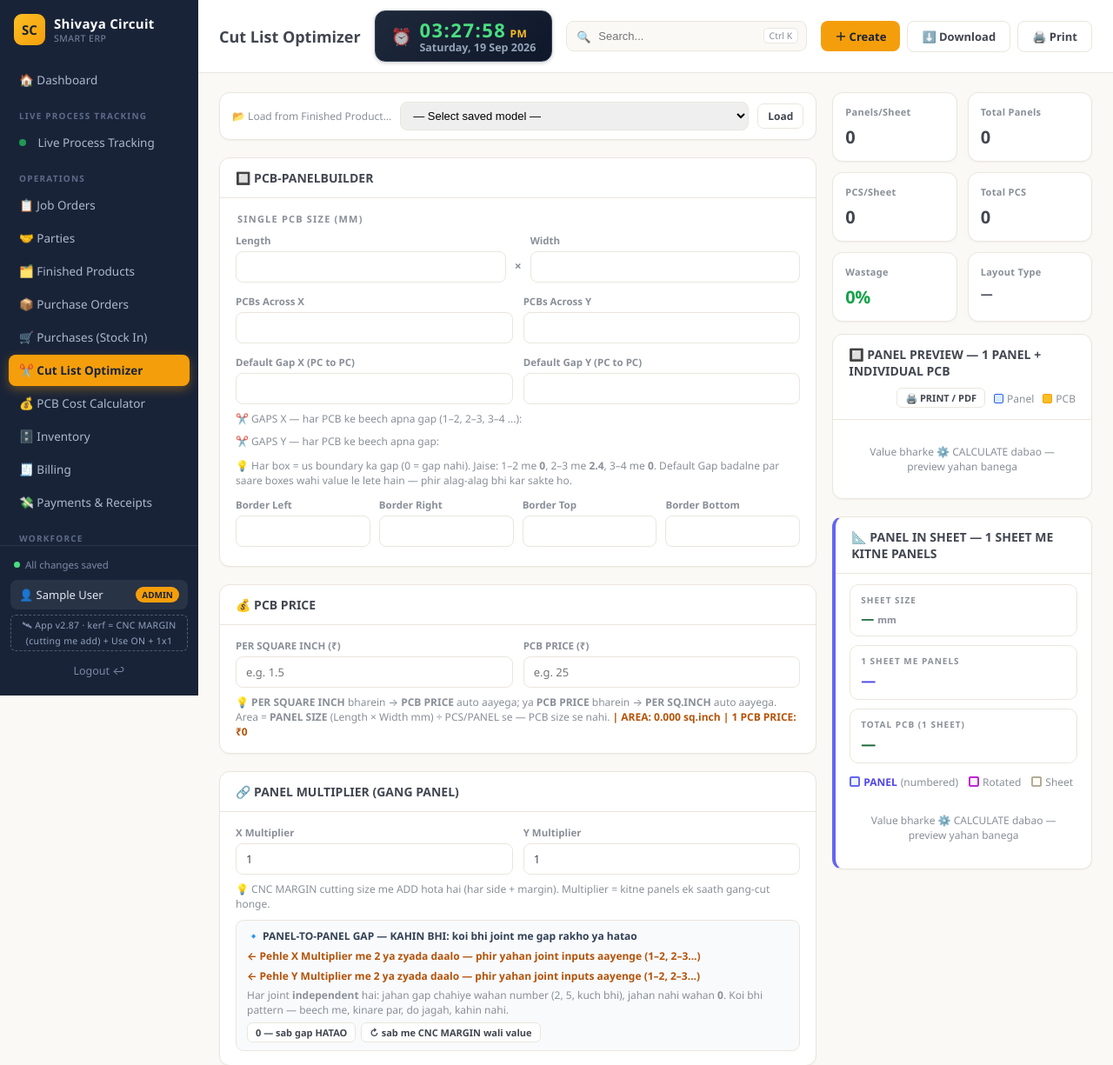
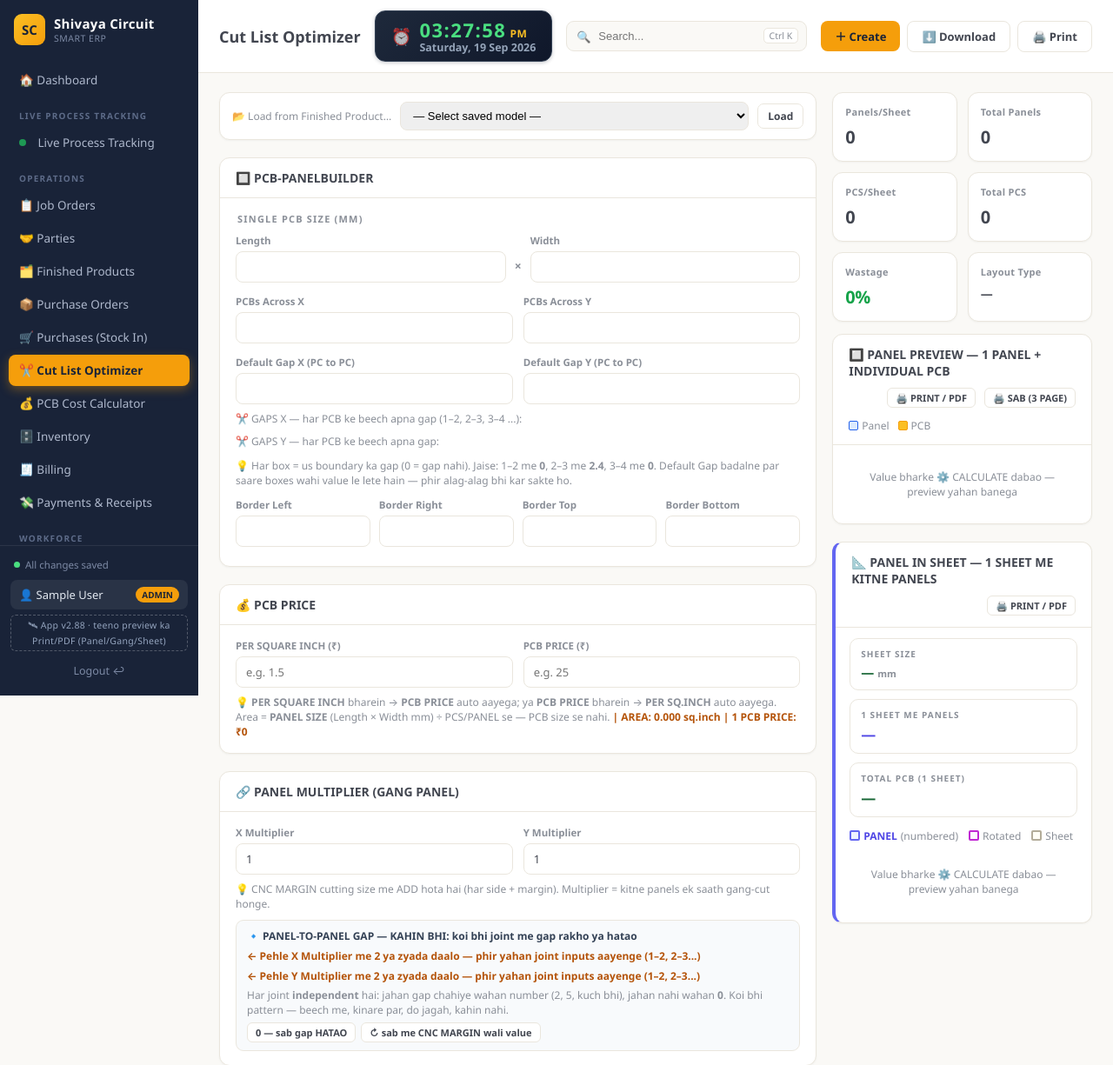
Before and after one commit to nareshkumarsahil-ux/shivaya-erp, a Flask app: page /cutlist in a window 1280 px wide. Shown: the top 1225 px of the page at 87% size. Run offline with Flask 3, Linux system fonts and the light colour scheme; the visitor is signed in with stand-in values (Sample User, id 1); data comes from the database, SQL or seed files in the repository.

Commit message:
v1.0-AAL up to date by sahil

```diff
--- a/templates/base.html
+++ b/templates/base.html
@@ -50,7 +50,7 @@
   <div class="side-footer">
     <div class="saved-note"><span class="dot"></span> All changes saved</div>
     <div class="user-chip">👤 {{ current_user_name }}<span class="role">{{ current_user_role|upper }}</span></div>
-    <div class="ver-chip" title="App version — agar ye purana dikhe to naya ZIP deploy nahi hua">🛰 App v2.87 · kerf = CNC MARGIN (cutting me add) + Use ON + 1x1</div>
+    <div class="ver-chip" title="App version — agar ye purana dikhe to naya ZIP deploy nahi hua">🛰 App v2.88 · teeno preview ka Print/PDF (Panel/Gang/Sheet)</div>
     <a class="logout" href="/logout">Logout ↩</a>
   </div>
 </aside>
--- a/templates/cutlist.html
+++ b/templates/cutlist.html
@@ -192,7 +192,7 @@
 
     <div class="panel">
       <div class="panel-head"><h3>🔲 PANEL PREVIEW — 1 PANEL + INDIVIDUAL PCB</h3>
-        <button type="button" class="btn btn-outline btn-xs" style="margin-left:auto" onclick="printPreviews()">🖨️ PRINT / PDF</button>
+        <button type="button" class="btn btn-outline btn-xs" style="margin-left:auto" onclick="printPanelPreview()">🖨️ PRINT / PDF</button><button type="button" class="btn btn-outline btn-xs" onclick="printPreviews()">🖨️ SAB (3 PAGE)</button>
         <span class="muted small" style="display:inline-flex;gap:10px;align-items:center;flex-wrap:wrap;margin-top:2px">
           <span style="display:inline-flex;gap:4px;align-items:center"><span style="width:11px;height:11px;background:#dbeafe;border:1.5px solid #2563eb;border-radius:2px;display:inline-block"></span>Panel</span>
           <span style="display:inline-flex;gap:4px;align-items:center"><span style="width:11px;height:11px;background:#fbbf24;border:1.5px solid #f59e0b;border-radius:2px;display:inline-block"></span>PCB</span>
@@ -204,7 +204,7 @@
     </div>
 
     <div class="panel" id="gangPanel" style="{{ 'display:block;' if gang_info else 'display:none;' }}border-left:4px solid #16a34a">
-      <div class="panel-head"><h3 id="gangHead">{{ ('🔗 GANG PANEL PREVIEW — ' ~ gang_info.gx ~ '×' ~ gang_info.gy ~ ' MULTIPLIER = ' ~ gang_info.pcs_gang ~ ' PCS') if gang_info else '🔗 GANG PANEL PREVIEW (MULTIPLIER)' }}</h3></div>
+      <div class="panel-head"><h3 id="gangHead">{{ ('🔗 GANG PANEL PREVIEW — ' ~ gang_info.gx ~ '×' ~ gang_info.gy ~ ' MULTIPLIER = ' ~ gang_info.pcs_gang ~ ' PCS') if gang_info else '🔗 GANG PANEL PREVIEW (MULTIPLIER)' }}</h3><button type="button" class="btn btn-outline btn-xs" style="margin-left:auto" onclick="printGangPreview()">🖨️ PRINT / PDF</button></div>
       <div class="panel-body" style="padding:12px 16px">
         <div style="display:grid;grid-template-columns:repeat(auto-fit,minmax(140px,1fr));gap:10px">
           <div class="gstat"><div class="glbl">GANG SIZE (TOTAL)</div><div class="gnum" id="gangSize">{{ '%0.2f × %0.2f'|format(gang_info.gl, gang_info.gw) if gang_info else '—' }} <span class="u">mm</span></div></div>
@@ -225,7 +225,7 @@
     </div>
 
     <div class="panel" id="sheetLayoutPanel" style="border-left:4px solid #6366f1">
-      <div class="panel-head"><h3 id="sheetLayoutHead">📐 {{ 'GANG PANEL' if gang_info else 'PANEL' }} IN SHEET — 1 SHEET ME KITNE {{ 'GANG PANELS' if gang_info else 'PANELS' }}</h3></div>
+      <div class="panel-head"><h3 id="sheetLayoutHead">📐 {{ 'GANG PANEL' if gang_info else 'PANEL' }} IN SHEET — 1 SHEET ME KITNE {{ 'GANG PANELS' if gang_info else 'PANELS' }}</h3><button type="button" class="btn btn-outline btn-xs" style="margin-left:auto" onclick="printSheetPreview()">🖨️ PRINT / PDF</button></div>
       <div class="panel-body" style="padding:12px 16px">
         <div style="display:grid;grid-template-columns:repeat(auto-fit,minmax(150px,1fr));gap:10px">
           <div class="gstat"><div class="glbl">SHEET SIZE</div><div class="gnum" style="font-size:15px"><span id="slSheet">—</span> <span class="u">mm</span></div></div>
@@ -649,21 +649,54 @@ function computeLive(){
     '#prevPrintSheet .pp-h{font:800 15px Segoe UI,Arial;margin-bottom:8px;color:#192338}}';
   document.head.appendChild(st);
 })();
+/* ---- v2.88 PRINT / PDF — har preview ka apna button + SAB (3 pages).
+   Robust tarika: naya clean window (koi CSS conflict nahi, blank print nahi).
+   Popup block ho to purana in-page print fallback. ---- */
+function _collectSvg(id){
+  var el = document.getElementById(id);
+  return (el && el.querySelector('svg')) ? el.innerHTML : '';
+}
+function _printDocs(list){
+  var body = '';
+  for (var i = 0; i < list.length; i++){
+    if (!list[i][0]) continue;
+    body += '<div class="pb"><div class="ph">' + (list.length > 1 ? (i+1) + '. ' : '') + list[i][1] + '</div>' + list[i][0] + '</div>';
+  }
+  if (!body) { alert('Pehle values bharke CALCULATE dabao \u2014 previews banenge tab print honge.'); return; }
+  var w = null;
+  try { w = window.open('', '_blank'); } catch(e) { w = null; }
+  if (w && w.document) {
+    var d = w.document;
+    d.open();
+    d.write('<html><head><title>SHIVAYA CIRCUIT PVT. LTD.  \u2014 CUT LIST PREVIEW</title>' +
+      '<style>@page{size:A4 landscape;margin:8mm}' +
+      'body{font-family:"Segoe UI",Arial,sans-serif;margin:0;padding:10px;color:#192338;background:#fff}' +
+      '.hd{text-align:center;font:800 15px "Segoe UI",Arial;border-bottom:3px solid #192338;padding-bottom:6px;margin-bottom:10px}' +
+      '.pb{page-break-after:' + (list.length > 1 ? 'always' : 'auto') + ';padding:6px 0}' +
+      '.ph{font:800 14px "Segoe UI",Arial;margin-bottom:6px}' +
+      'svg{max-width:100%;height:auto}</style></head><body>' +
+      '<div class="hd">SHIVAYA CIRCUIT PVT. LTD. \u2014 CUT LIST PREVIEW</div>' + body +
+      '</body></html>');
+    d.close();
+    try {
+      setTimeout(function(){ try { w.focus(); w.print(); } catch(e) {} }, 300);
+    } catch(e) {}
+  } else {
+    var sh = document.getElementById('prevPrintSheet');
+    if (!sh) { alert('Print popup block hua hai \u2014 browser me popup allow karke dobara try karo.'); return; }
+    sh.innerHTML = '<div style="text-align:center;font:800 16px Segoe UI,Arial;color:#192338;border-bottom:3px solid #192338;padding-bottom:8px;margin-bottom:12px">SHIVAYA CIRCUIT PVT. LTD. \u2014 CUT LIST PREVIEW</div>' + body;
+    document.body.classList.add('prevprint');
+    setTimeout(function(){ window.print(); setTimeout(function(){ document.body.classList.remove('prevprint'); }, 300); }, 60);
+  }
+}
 function printPreviews(){
-  var ids = [['svgPanel', 'PANEL PREVIEW \u2014 1 PANEL + INDIVIDUAL PCB'],
-             ['svgGangPanel', 'GANG PANEL PREVIEW (MULTIPLIER)'],
-             ['svgSheetLayout', 'PANEL IN SHEET \u2014 CUTTING LAYOUT']];
-  var out = '';
-  for (var i = 0; i < ids.length; i++){
-    var el = document.getElementById(ids[i][0]);
-    if (el && el.querySelector('svg')) out += '<div class="pp-block"><div class="pp-h">' + (i+1) + '. ' + ids[i][1] + '</div>' + el.innerHTML + '</div>';
-  }
-  if (!out) { alert('Pehle values bharke CALCULATE dabao \u2014 previews banenge tab print honge.'); return; }
-  var sh = document.getElementById('prevPrintSheet');
-  sh.innerHTML = '<div style="text-align:center;font:800 16px Segoe UI,Arial;color:#192338;border-bottom:3px solid #192338;padding-bottom:8px;margin-bottom:12px">SHIVAYA CIRCUIT PVT. LTD. \u2014 CUT LIST PREVIEWS</div>' + out;
-  document.body.classList.add('prevprint');
-  setTimeout(function(){ window.print(); setTimeout(function(){ document.body.classList.remove('prevprint'); }, 300); }, 60);
+  _printDocs([[_collectSvg('svgPanel'), 'PANEL PREVIEW \u2014 1 PANEL + INDIVIDUAL PCB'],
+              [_collectSvg('svgGangPanel'), 'GANG PANEL PREVIEW (MULTIPLIER)'],
+              [_collectSvg('svgSheetLayout'), 'PANEL IN SHEET \u2014 CUTTING LAYOUT']]);
 }
+function printPanelPreview(){ _printDocs([[_collectSvg('svgPanel'), 'PANEL PREVIEW \u2014 1 PANEL + INDIVIDUAL PCB']]); }
+function printGangPreview(){ _printDocs([[_collectSvg('svgGangPanel'), 'GANG PANEL PREVIEW (MULTIPLIER)']]); }
+function printSheetPreview(){ _printDocs([[_collectSvg('svgSheetLayout'), 'PANEL IN SHEET \u2014 CUTTING LAYOUT']]); }
   document.getElementById('svgPanel').innerHTML = svgPanel(pcbL, pcbW, px, py, gapXs, gapYs, bl, br, bt, bb, pL, pW, pcsPanel, gx, gy, kx, ky, pgXs, pgYs);
   var sheetHead = document.getElementById('sheetPreviewHead');
   if (sheetHead) sheetHead.innerHTML = (best === 'mixed')
```
